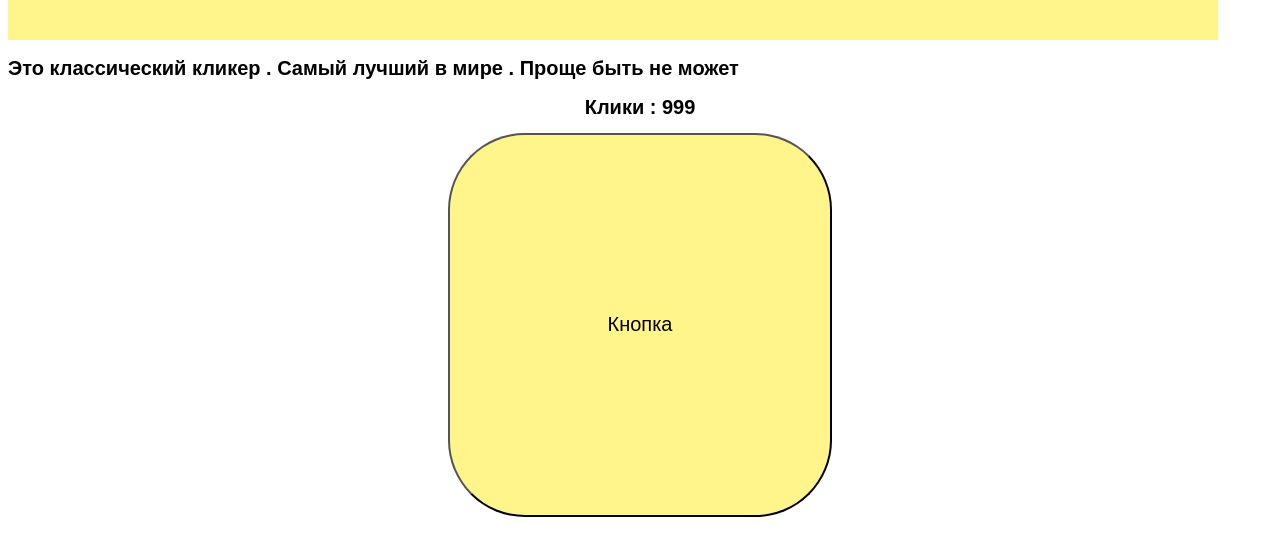
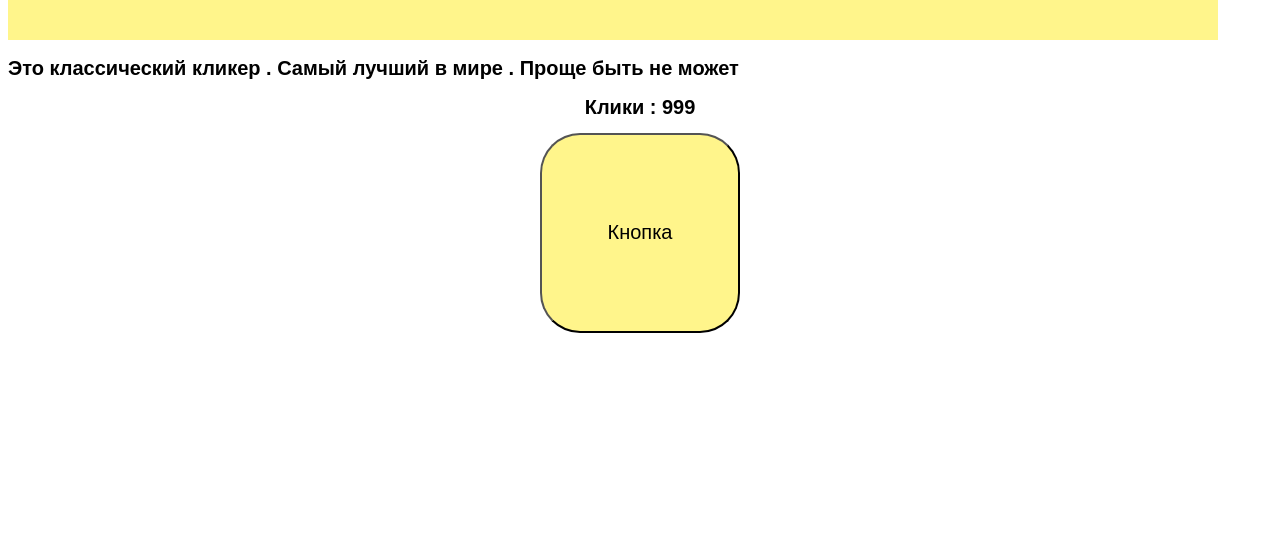
Before and after one commit to titov12cvadratnay/titov12cvadratnay, a plain HTML site: page index.html in a window 1280 px wide. Shown: the part 173-728 px from the top of the page. Drawn offline with nearby package versions, Linux system fonts and the light colour scheme.

Commit message:
Update index.html

```diff
--- a/index.html
+++ b/index.html
@@ -54,8 +54,8 @@
         }
 
         button{
-            height: 30vw;
-            width: 30vw;
+            height: clamp(150px ,30vw , 200px);
+            width: clamp(150px ,30vw , 200px);
             border-radius: 20% 20% 20% 20% / 20%;
         }
 
```
